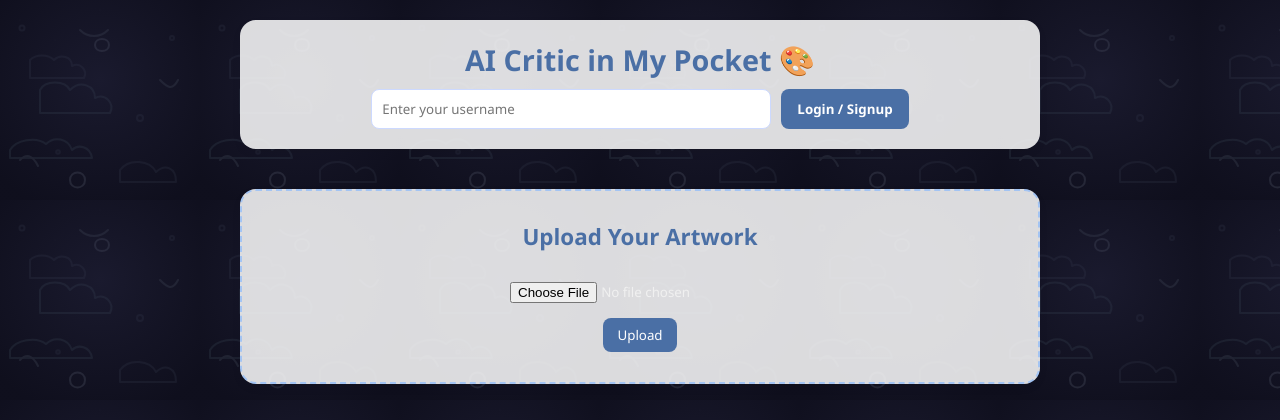
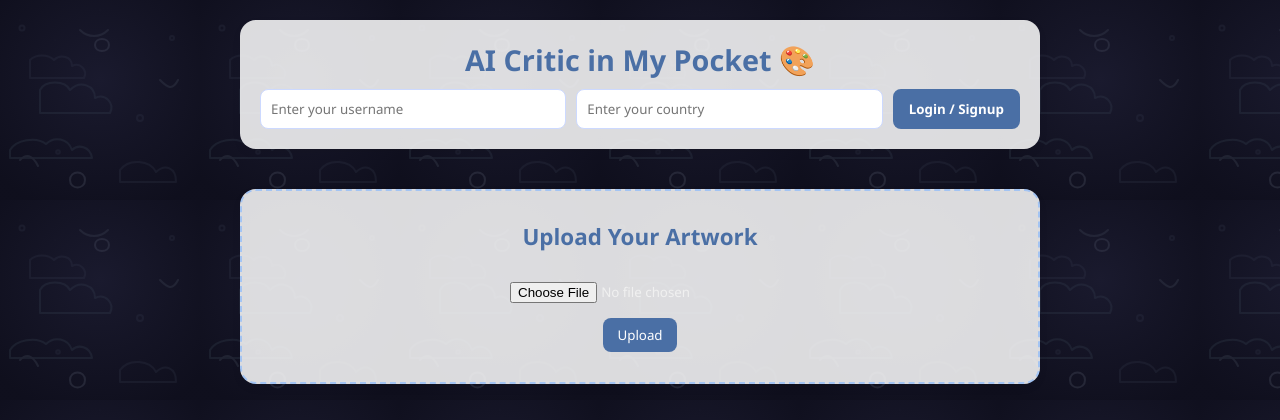
Before and after one commit to sourav-sdet/ai-art-critic, a Flask app: page / in a window 1280 px wide. Shown: the top 420 px of the page. Run offline with Flask 3, Linux system fonts and the light colour scheme.

Commit message:
added country to ui

```diff
--- a/ai-art-critic-ui/app.py
+++ b/ai-art-critic-ui/app.py
@@ -1,4 +1,3 @@
-from flask import Flask, render_template, request
 import os
 from openpyxl import load_workbook, Workbook
 from flask import Flask, render_template, request, flash
@@ -14,7 +13,7 @@ if not os.path.exists(EXCEL_FILE):
     wb = Workbook()
     ws = wb.active
     ws.title = "Users"
-    ws.append(["username", "userId"])
+    ws.append(["username", "userId", "country"])
     wb.save(EXCEL_FILE)
 else:
     try:
@@ -24,7 +23,7 @@ else:
         wb = Workbook()
         ws = wb.active
         ws.title = "Users"
-        ws.append(["username", "userId"])
+        ws.append(["username", "userId", "country"])
         wb.save(EXCEL_FILE)
 
 
@@ -32,9 +31,14 @@ else:
 def index():
     if request.method == "POST":
         username = request.form.get("username").strip()
+        country = request.form.get("country").strip()
 
         if not username:
             flash("Username cannot be empty!", "error")
+            return render_template("index.html")
+
+        if not country:
+            flash("Country cannot be empty!", "error")
             return render_template("index.html")
 
         wb = load_workbook(EXCEL_FILE)
@@ -47,7 +51,7 @@ def index():
         else:
             # Generate a Unique User Id
             userId = str(uuid.uuid4())
-            ws.append([username,userId])
+            ws.append([username,userId, country])
             wb.save(EXCEL_FILE)
             flash(f"Username '{username}' added successfully!", "success")
 
--- a/ai-art-critic-ui/templates/index.html
+++ b/ai-art-critic-ui/templates/index.html
@@ -12,6 +12,7 @@
     <h1>AI Critic in My Pocket 🎨</h1>
     <form method="POST" class="input-row">
       <input type="text" name="username" placeholder="Enter your username">
+      <input type="text" name="country" placeholder="Enter your country">
       <button type="submit">Login / Signup</button>
     </form>
 
```
